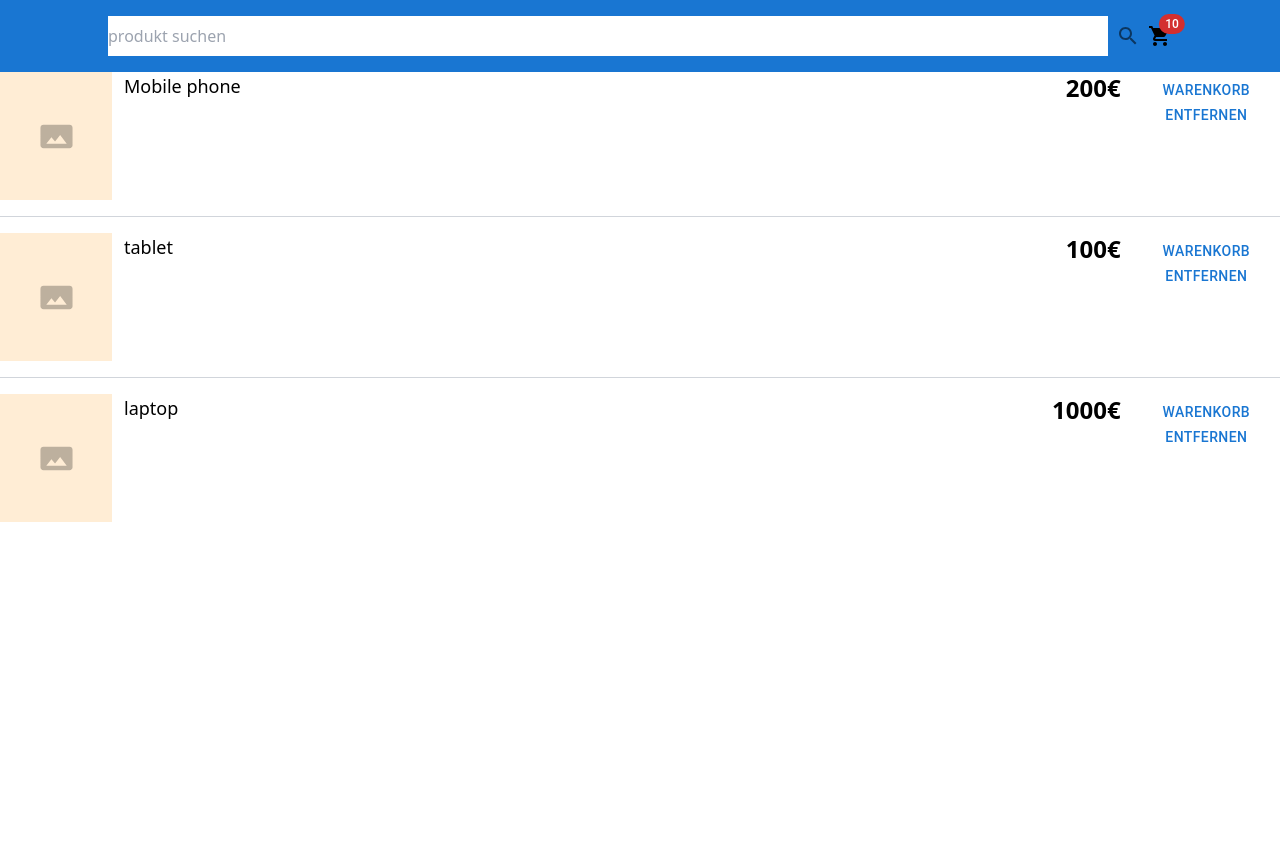
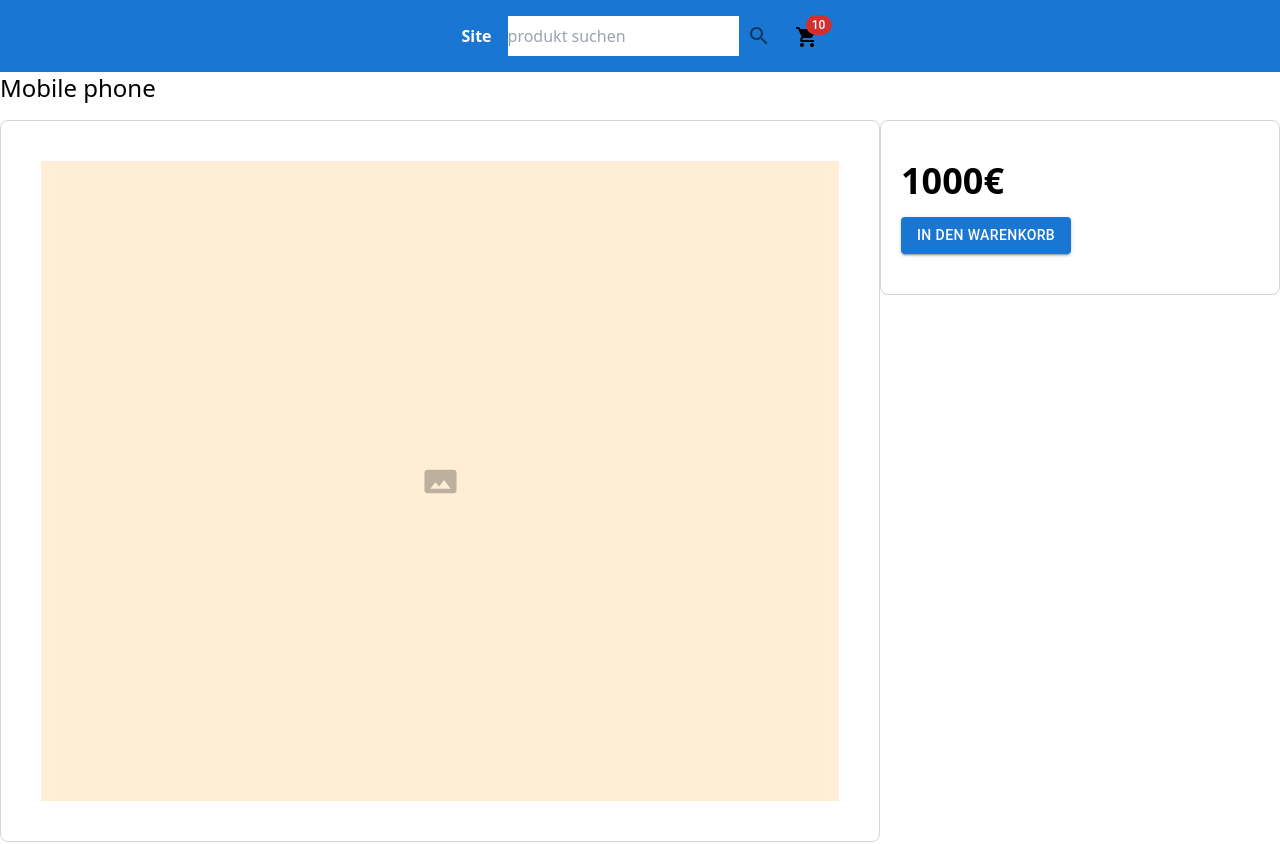
Before and after one commit to ledemkam/vite-front-ecoomerce, a React (Vite) app: page /product/1 in a window 1280 px wide. Shown: the top 844 px of the page. Before the commit the page ends 800 px from the top, so only its background shows below. Built offline with nearby package versions, Linux system fonts and the light colour scheme.

Commit message:
feat(routing): rounting

```diff
--- a/src/App.tsx
+++ b/src/App.tsx
@@ -2,6 +2,10 @@ import Header from "common/layout/Header"
 import { CartProductItemData } from "features/cart/list-cart-products/types"
 import CartProductList from "features/cart/list-cart-products/ui/CartProductList"
 import { ProductData } from "features/product/display-product/types"
+import Product from "features/product/display-product/ui/Product"
+import { ProductItemData } from "features/product/list-products/types"
+import ProductList from "features/product/list-products/ui/ProductList"
+import { Route, Routes } from "react-router-dom"
 
 
 const onSubmit = (search: string) => {
@@ -13,7 +17,34 @@ const removeFromCart = () => {
   console.log("remove fron cart")
 }
 
+const addToCart = () => {
+  console.log("add to cart")
+}
+
+
 const cartcount = 10
+
+const products: ProductItemData[] = [
+  {
+  id: '1',
+  name: 'Mobile phone',
+  picture: '',
+  price: 1000,
+  },
+  {
+  id: '2',
+  name: 'Laptop',
+  picture: '',
+  price: 1500,
+  },
+  {
+  id: '3',
+  name: 'Tablet',
+  picture: '',
+  price: 500,
+  },
+ ];
+
 
 const product: ProductData = {
   name: 'Mobile phone',
@@ -56,7 +87,18 @@ const App = () => {
   return (
     <>
       <Header onSubmit={onSubmit} cartcount={cartcount} />
-      <CartProductList cartProducts={cartProducts} removeFromCart={removeFromCart} />
+      <Routes>
+          <Route path="/" element={<ProductList products={products} />} />
+          <Route
+          path="/product/:id"
+          element={<Product product={product} addToCart={addToCart} />}  />
+          <Route
+          path="/cart"
+          element={
+          <CartProductList
+          cartProducts={cartProducts}
+          removeFromCart={removeFromCart} /> } />
+       </Routes>
     </>
   )
 }
--- a/src/common/layout/Header/Header.tsx
+++ b/src/common/layout/Header/Header.tsx
@@ -1,6 +1,8 @@
+import { useMediaQuery } from '@mui/material';
 import CartCount from 'features/cart/display-cart-count/ui/CartCount';
 import ProductSearch from 'features/product/search-products/ui/ProductSearch';
 import type { ReactElement } from 'react';
+import { Link } from 'react-router-dom';
 
 type Props = {
   onSubmit: (search: string) => void;
@@ -10,15 +12,34 @@ type Props = {
 
 
 const Header = ({ onSubmit, cartcount }: Props): ReactElement => {
-return (
- <header className='flex flex-col justify-center bg-primary p-4 lg:flex-row-reverse lg:items-center'>
-    <div className='flex justify-end'>
-      <CartCount  cartCount={cartcount}/>
-    </div>
-    <div className='flex justify-center w-full lg:w-10/12'>
-       <ProductSearch onSubmit={onSubmit} />
-    </div>
- </header>
+  return (
+    <header className="p-4 bg-primary flex flex-col lg:flex-row lg:justify-center">
+      {useMediaQuery('(max-width: 1023px)') && (
+      <>
+          <div className="mb-2 flex justify-between">
+          <Link to="/" className="text-white font-bold">
+            Site
+          </Link>
+          <Link to="/cart">
+            <CartCount cartCount={cartcount} />
+          </Link>
+          </div>
+          <ProductSearch onSubmit={onSubmit} />
+      </>
+      )}
+      {useMediaQuery('(min-width: 1024px)') && (
+      <div className="flex items-center justify-center gap-4 lg:w4/5">
+      <Link to="/" className="text-white font-bold">
+      Site
+      </Link>
+        <ProductSearch onSubmit={onSubmit} />
+        <Link to="/cart">
+          <CartCount cartCount={cartcount} />
+        </Link>
+      </div>
+      )}
+    </header>
 );
 };
+
 export default Header;
--- a/src/features/product/list-products/ui/ProductList/ProductList.tsx
+++ b/src/features/product/list-products/ui/ProductList/ProductList.tsx
@@ -1,6 +1,7 @@
 import type { ReactElement } from 'react';
 import { ProductItemData } from '../../types';
 import ProductItem from '../ProductItem';
+import { Link } from 'react-router-dom';
 
 
 type Props = {
@@ -11,7 +12,10 @@ type Props = {
      <div className='flex flex-col items-center justify-center sm:flex-row sm:flex-wrap sm:justify-center gap-2'>
      {products.map((product) => {
      const { id, ...productWithoutId } = product;
-     return <ProductItem key={id} product={productWithoutId} />;
+     return (
+        <Link key={id} to={`/product/${id}`}>
+           <ProductItem product={productWithoutId} />
+        </Link>)
      })}
      </div>
     );
--- a/src/main.tsx
+++ b/src/main.tsx
@@ -2,9 +2,12 @@ import React from 'react'
 import ReactDOM from 'react-dom/client'
 import App from './App.tsx'
 import './index.css'
+import { BrowserRouter } from 'react-router-dom'
 
 ReactDOM.createRoot(document.getElementById('root')!).render(
   <React.StrictMode>
-    <App />
+    <BrowserRouter>
+       <App />
+    </BrowserRouter>
   </React.StrictMode>,
 )
```
